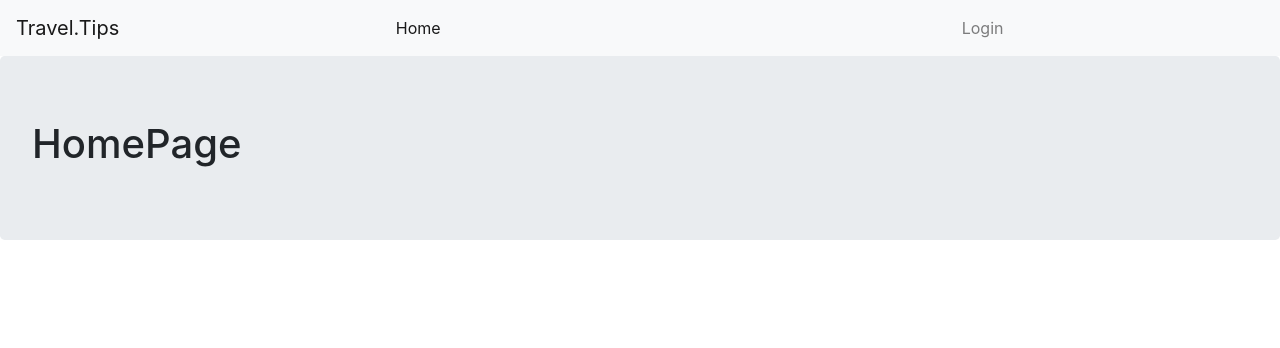
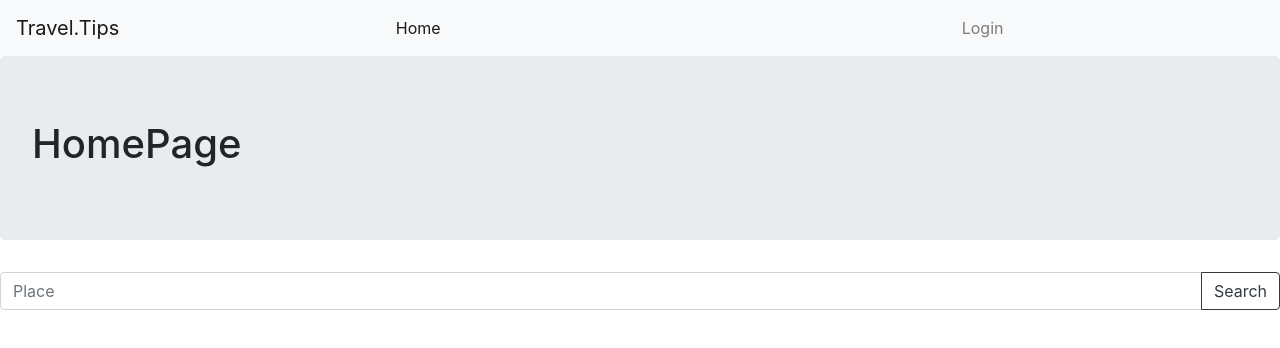
Before and after one commit to GuidoWestra/Travel-Tips-Front, a React (Create React App) app: page / in a window 1280 px wide. Shown: the top 348 px of the page. Built offline with nearby package versions, Linux system fonts and the light colour scheme; no server answers.

Commit message:
Added form on Home page!

```diff
--- a/src/pages/Account/index.js
+++ b/src/pages/Account/index.js
@@ -1,9 +1,15 @@
-import React from "react";
-
+import React, { useEffect } from "react";
+import { useSelector } from "react-redux";
+import { selectUser } from "../../store/user/selectors";
 export default function Account() {
+  const user = useSelector(selectUser);
+  console.log("User on Account Page!", user);
+  useEffect(() => {
+    console.log("render");
+  }, []);
   return (
     <div>
-      <p>I am Account page</p>
+      <p>Hi there! {user.name}</p>
     </div>
   );
 }
--- a/src/pages/Home/index.js
+++ b/src/pages/Home/index.js
@@ -1,12 +1,33 @@
 import React from "react";
-import { Jumbotron } from "react-bootstrap";
+import { useState } from "react";
+import { Button, FormControl, InputGroup, Jumbotron } from "react-bootstrap";
 
 export default function Home() {
+  const [place, setPlace] = useState("");
+
+  function onClickHandler() {
+    console.log("Search Button Pressed!", place);
+  }
+
   return (
     <div>
       <Jumbotron>
         <h1>HomePage</h1>
       </Jumbotron>
+      <InputGroup className="mb-3">
+        <FormControl
+          style={{ width: 100 }}
+          onChange={(event) => setPlace(event.target.value)}
+          value={place}
+          placeholder="Place"
+          aria-describedby="basic-addon2"
+        />
+        <InputGroup.Append>
+          <Button onClick={() => onClickHandler()} variant="outline-dark">
+            Search
+          </Button>
+        </InputGroup.Append>
+      </InputGroup>
     </div>
   );
 }
```
